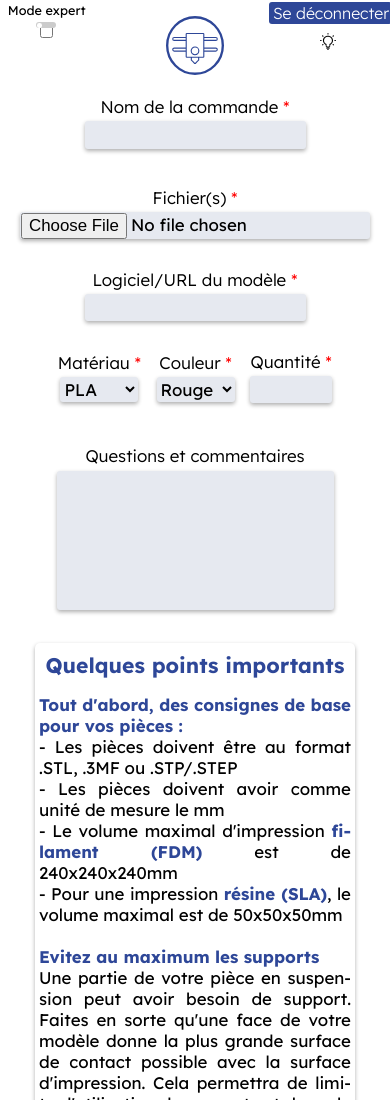
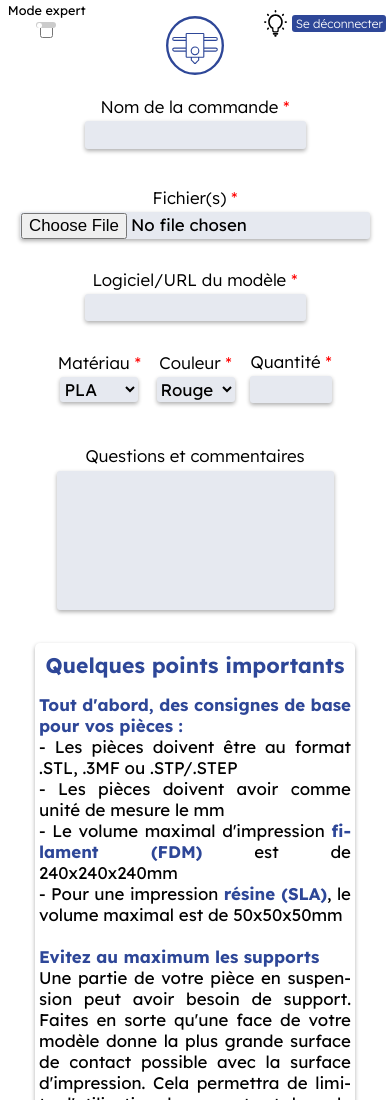
Before and after one commit to loursblancgithub/fablab, a plain HTML site: page src/front/HTML/order.html in a window 390 px wide. Shown: the top 1100 px of the page. Drawn offline with Linux system fonts and the light colour scheme.

Commit message:
main_client better responsive

```diff
--- a/src/front/CSS/common.css
+++ b/src/front/CSS/common.css
@@ -206,20 +206,20 @@ Feedback Form
 /*------> Responsive elements <------*/
 @media only screen and (max-width: 768px) {
     #headerRight {
-        right: 5vw;
-        top: 3vw;
-        flex-direction: column-reverse;
+        right: 2vw;
+        top: 6vw;
+        flex-direction: row;
         align-content: flex-end;
         justify-content: flex-end;
     }
 
     #formBulb {
-        width: 4vw;
+        width: 6vw;
     }
 
     #logoutButton {
         padding: 1% 3% 1% 3%;
-        font-size: 1em;
+        font-size: 0.75rem;
     }
 
     .inputStyle {
@@ -231,7 +231,7 @@ Feedback Form
     }
 
     .feedbackForm {
-        width: 60vw;
+        width: 80vw;
         padding: 2%;
     }
 }
--- a/src/front/JS/main_client.js
+++ b/src/front/JS/main_client.js
@@ -186,7 +186,7 @@ document.addEventListener('DOMContentLoaded', () => {
     document.querySelectorAll('.ordersListElement').forEach(element => {
         element.addEventListener('click', function () {
 
-            // When clicking on any element with the class .ordersListElement, add the class .active to change the background color
+            // When clicking on any element with the class .ordersListElement, add the class .active to change its background color
             document.querySelectorAll('.ordersListElement').forEach(el => el.classList.remove('active'));
             this.classList.add('active');
             currentOrderID = this.id;
```
